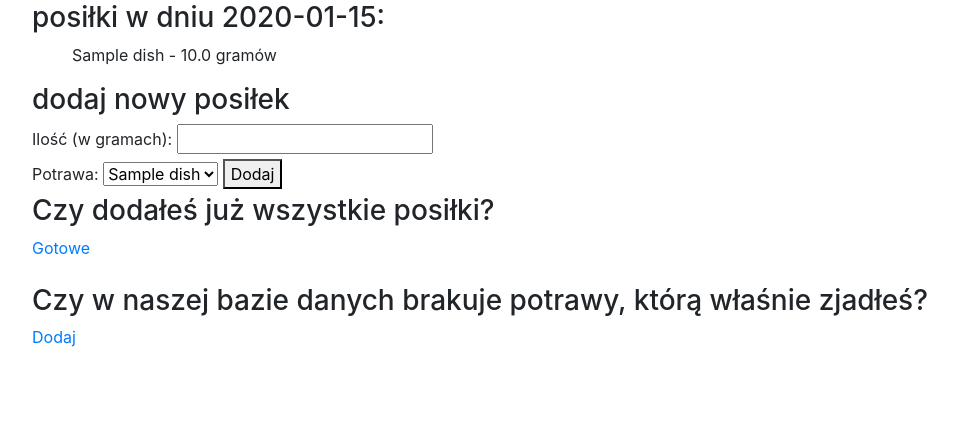
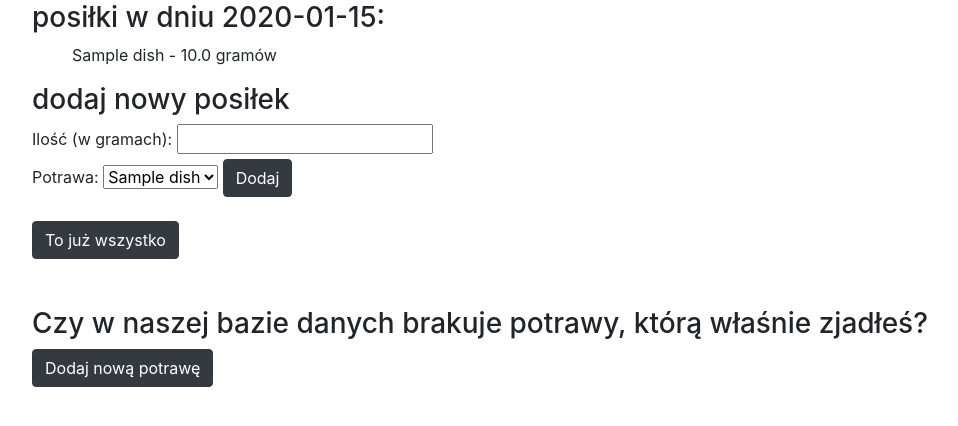
Before and after one commit to pyloveorg/diet_manager, a Flask app: page /meal/1/add/portion in a window 1280 px wide. Shown: the part 56-482 px from the top of the page, without its empty margins (68-1026 px from the left). Run offline with Flask 2, Linux system fonts and the light colour scheme; a user stored in the database is signed in; tables that the repository leaves empty hold one stand-in row (values such as "Sample post"); some libraries are stand-ins or nearby versions.

Commit message:
add portions - changed page view

```diff
--- a/diet_manager/templates/add_portion.html
+++ b/diet_manager/templates/add_portion.html
@@ -20,16 +20,18 @@
             {% endfor %}
         </select>
 
-    <button type="submit">Dodaj</button>
+    <button type="submit" class="btn btn-dark">Dodaj</button>
 </form>
 
-    <h3>Czy dodałeś już wszystkie posiłki?</h3>
-    <a href ="/daily_meals">Gotowe</a>
+<br>
+
+    <a href ="/daily_meals"><button type="button" class="btn btn-dark">To już wszystko</button></a>
 
 <br>
 <br>
+<br>
 <h3> Czy w naszej bazie danych brakuje potrawy, którą właśnie zjadłeś? </h3>
-    <a href ="/dish/add">Dodaj</a>
+    <a href ="/dish/add"><button type="button" class="btn btn-dark">Dodaj nową potrawę</button></a>
 
 </div>
 {% endblock %}
```
